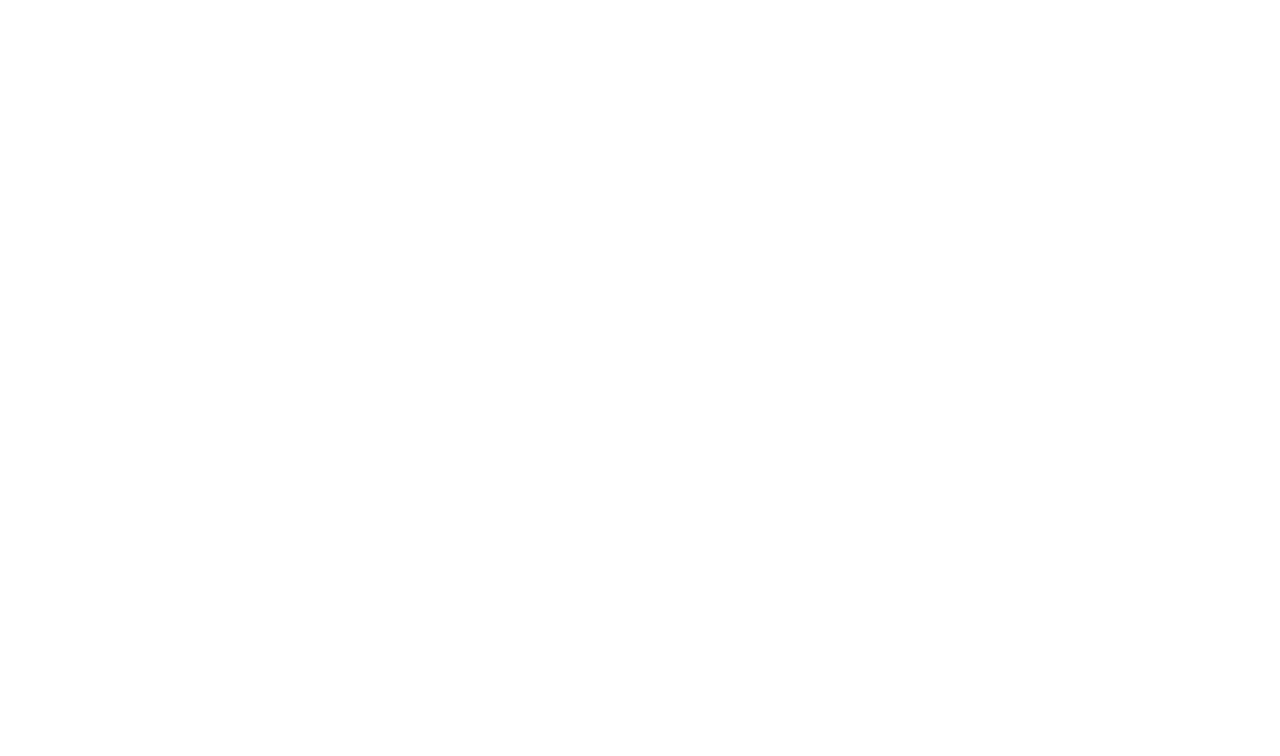
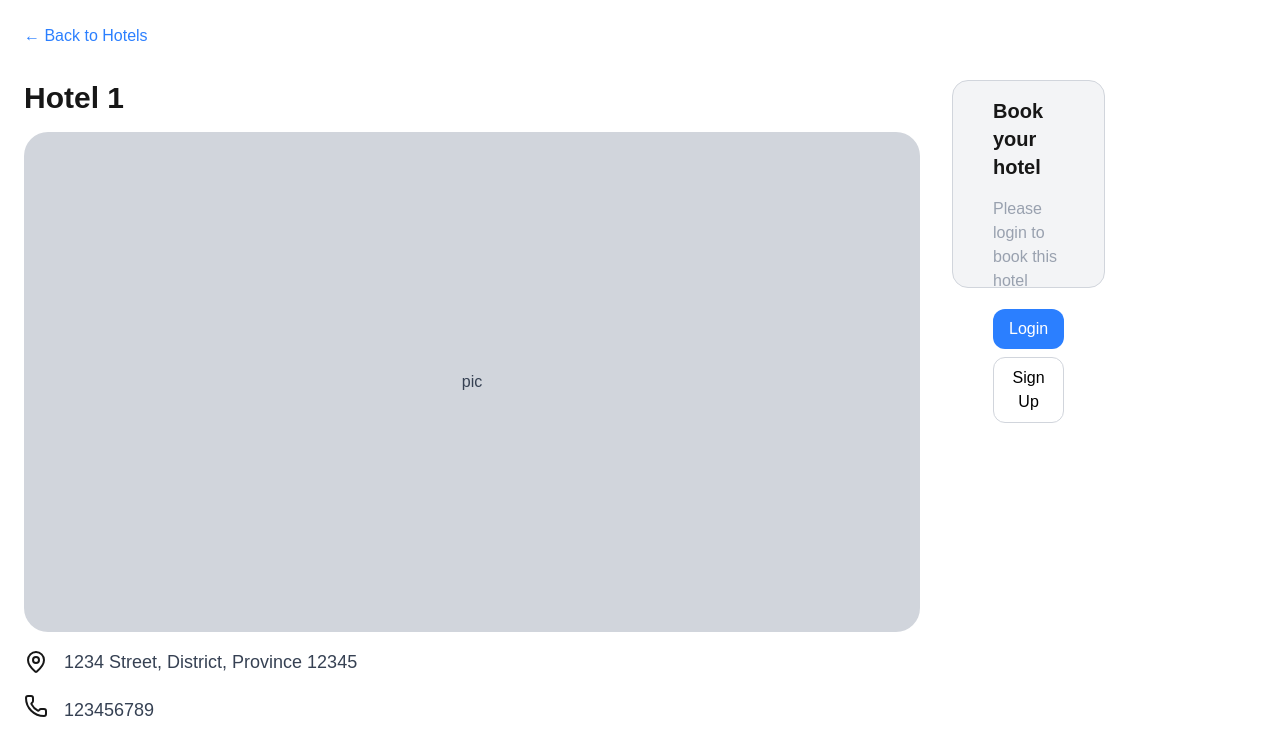
Before and after one commit to Bossppp/fe-project-2024-2-concern-but-complete, a Next.js app: page /hotels/1 in a window 1280 px wide. Shown: the top 756 px of the page. Built offline with nearby package versions, Linux system fonts and the light colour scheme.

Commit message:
feat: add hotelPageDetail to route /hotels/[hotelid]

```diff
--- a/src/app/(hotel)/hotels/[hotelid]/page.tsx
+++ b/src/app/(hotel)/hotels/[hotelid]/page.tsx
@@ -1,11 +1,91 @@
-import React from 'react'
+import React from "react";
+import Link from "next/link";
+import { MapPin, Phone } from "lucide-react";
 
-function HotelDetailPage() {
+export default async function HotelDetailPage({ params }: { params: { hotelid: string } }) {
+  // const session = "null";
+  const session = null;
+
+  const hotel = {
+    id: "1",
+    name: "Hotel 1",
+    tel: "123456789",
+    address: {
+      building_number: "1234",
+      street: "1234 Street",
+      district: "District",
+      province: "Province",
+      postal_code: "12345",
+    },
+  }
+
+  const addressText = hotel.address ? `${hotel.address.street}, ${hotel.address.district}, ${hotel.address.province} ${hotel.address.postal_code}`: "No address info";
+
   return (
-    <div>
+    <main className="min-h-screen p-6">
+      <div>
+        <Link href="/hotels" className="text-blue-500 hover:underline">
+          &larr; Back to Hotels
+        </Link>
+      </div>
 
-    </div>
-  )
+      <div className="mt-8 flex flex-col md:flex-row gap-8">
+        <div className="flex-1">
+          <h1 className="text-3xl font-bold mb-4">{hotel.name}</h1>
+          <div className="w-full h-[300px] bg-gray-300 rounded-3xl text-gray-700 flex items-center justify-center mb-4 md:w-4xl md:h-[500px]">
+            pic
+          </div>
+          <div className="flex items-center mb-3">
+            <MapPin/>
+            <span className="text-gray-700 text-lg font-medium ml-4">{addressText}</span>
+          </div>
+          <div className="flex items-center">
+            <Phone/>
+            <span className="text-gray-700 mt-2 text-lg font-medium ml-4">{hotel.tel}</span>
+          </div>
+        </div>
+        {session ? (
+          //login
+          <div className="border border-gray-300 bg-gray-100 rounded-2xl py-4 px-12 w-full md:w-[400px] md:h-3/5 md:mr-52">
+          <div>
+            <h2 className="text-xl font-semibold mb-4">Book your hotel</h2>
+            <div className="flex flex-col gap-3 mb-4">
+              <label className="block text-sm font-medium">check-in</label>
+              <input
+                type="date"
+                className="border p-2 rounded-md w-full"
+              />
+              <label className="block text-sm font-medium">check-out</label>
+              <input
+                type="date"
+                className="border p-2 rounded-md w-full"
+              />
+            </div>
+            <button className="bg-blue-500 hover:bg-blue-700 text-white px-4 py-2 rounded-md w-full mb-4">
+              Confirm Booking
+            </button>
+            <p className="text-sm text-gray-500">
+              Note: You can book up to 3 nights per hotel.
+            </p>
+          </div>
+        </div>
+        ) : (
+          //not login
+          <div className="border border-gray-300 bg-gray-100 rounded-2xl py-4 px-10 w-full md:w-[400px] md:h-52 md:mr-52">
+            <div>
+              <h2 className="text-xl font-semibold mb-4">Book your hotel</h2>
+              <p className="mb-4 text-gray-400">Please login to book this hotel</p>
+              <button className="bg-blue-500 hover:bg-blue-700 text-white px-4 py-2 rounded-xl w-full mb-2">
+                Login
+              </button>
+              <button className="border border-gray-300 bg-white hover:bg-gray-300 text-black px-4 py-2 rounded-xl w-full">
+                Sign Up
+              </button>
+            </div>
+          </div>
+        )
+        }
+      </div>
+    </main>
+  );
 }
-
-export default HotelDetailPage
--- a/src/app/(hotel)/hotels/page.tsx
+++ b/src/app/(hotel)/hotels/page.tsx
@@ -66,10 +66,7 @@
         box-border
       "
     >
-      {/* Search Bar ด้านบน */}
       <SearchBarHotelsPage />
-
-      {/* Grid แสดงการ์ด */}
       <div className="grid grid-cols-1 sm:grid-cols-2 md:grid-cols-4 gap-6 p-4">
         {hotels.map((hotel) => (
           <HotelCard key={hotel.id} hotel={hotel} />
```
